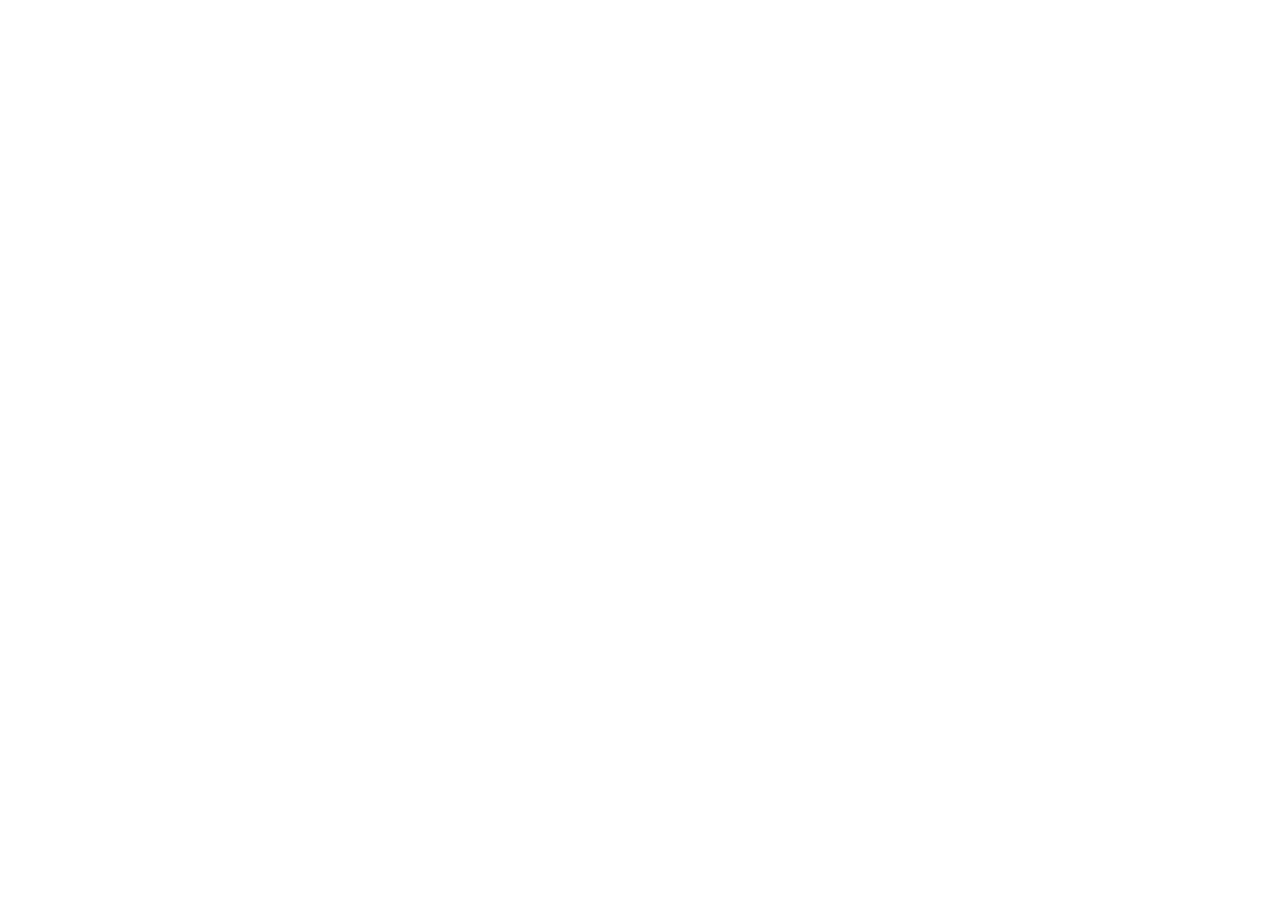
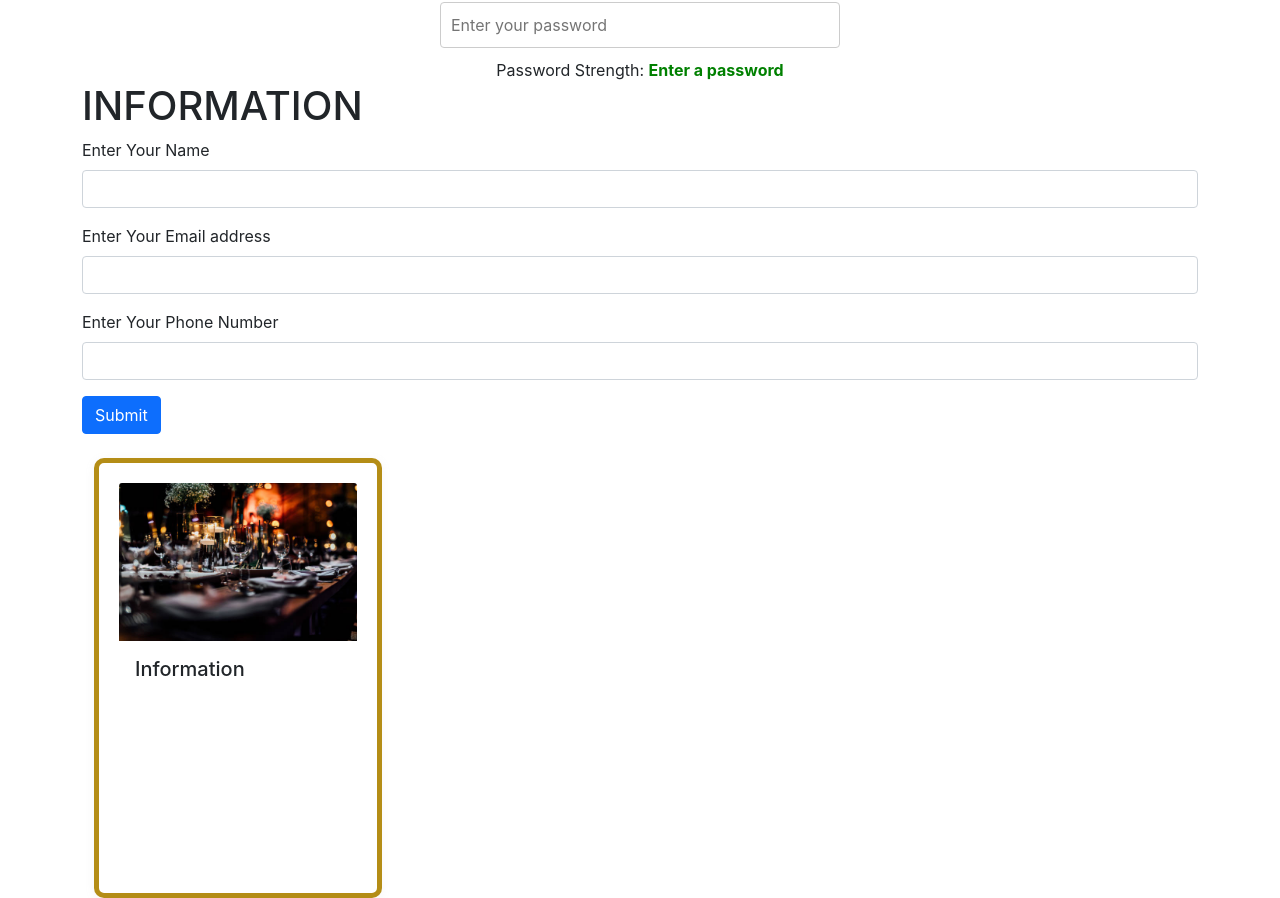
Before and after one commit to bismazaki/react, a React (Create React App) app: page / in a window 1280 px wide. Shown: the part 716-1614 px from the top of the page. Before the commit the page ends 800 px from the top, so only its background shows below. Built offline with nearby package versions, Linux system fonts and the light colour scheme.

Commit message:
Add PasswordChecker component and related files

```diff
--- a/src/App.js
+++ b/src/App.js
@@ -1,4 +1,6 @@
 import "./App.css"
+import Form from "./components/Form";
+import PasswordChecker from "./components/PasswordChecker";
 // import Accordian from "./components/Accordian";
 // import Cards from "./components/cards";
 // import Examplestate from "./components/Examplestate";
@@ -15,6 +17,8 @@ function App(){
     <Accordian head="Heading 02" desc="It is shown by default, until the collapse plugin adds the appropriate classes that we use to style each element. These classes control the overall appearance, as well as the showing and hiding via CSS transitions. You can modify any of this with custom CSS or overriding our default variables. It's also worth noting that just about any HTML can go within the .accordion-body, though the transition does limit overflow." count="b"/>
     <Accordian head="Heading 03" desc="It is shown by default, until the collapse plugin adds the appropriate classes that we use to style each element. These classes control the overall appearance, as well as the showing and hiding via CSS transitions. You can modify any of this with custom CSS or overriding our default variables. It's also worth noting that just about any HTML can go within the .accordion-body, though the transition does limit overflow." count="c"/> */}
     <Post/>
+    <PasswordChecker/>
+    <Form/>
     </>
   );
 }
--- /dev/null
+++ b/src/components/Cardinfo.jsx
@@ -0,0 +1,16 @@
+import img1 from '../image/img.jpg';
+export default function Cardinfo(prop){
+    return(
+<div className="container">
+<div className="card" style={{width: "18rem"}}>
+  <img src={img1} className="card-img-top" alt="..."/>
+  <div className="card-body">
+    <h5 className="card-title">Information</h5>
+    <p className="card-text">{prop.a}</p>
+    <p className="card-text">{prop.b}</p>
+    <p className="card-text">{prop.c}</p>
+  </div>
+</div>
+</div>
+    );
+}
--- /dev/null
+++ b/src/components/Form.jsx
@@ -0,0 +1,39 @@
+import { useState } from "react";
+import Cardinfo from "../components/Cardinfo";
+
+export default function Form() {
+
+    const [name , setname] = useState("");
+    const [email , setemail] = useState("");
+    const [phone , setphone] = useState("");
+
+    function handlesubmit(a){
+        a.preventDefault();
+        console.log(name);
+        console.log(email);
+        console.log(phone);
+    }
+    return (
+        <div className="container">
+            <h1>INFORMATION</h1>
+            <form onSubmit={handlesubmit}>
+            <div className="mb-3">
+                <label className="form-label">Enter Your Name</label>
+                <input type="text" className="form-control" id="exampleFormControlInput1" value={name} onChange={(e)=>{setname(e.target.value)}}  />
+            </div>
+            <div className="mb-3">
+                <label  className="form-label">Enter Your Email address</label>
+                <input type="email" className="form-control" id="exampleFormControlInput1" value={email} onChange={(e)=>{setemail(e.target.value)}} />
+            </div>
+            <div className="mb-3">
+                <label className="form-label">Enter Your Phone Number</label>
+                <input type="text" className="form-control" id="exampleFormControlInput1" value={phone} onChange={(e)=>{setphone(e.target.value)}}  />
+            </div>
+            <button type="submit" className="btn btn-primary">Submit</button>
+            </form>
+            <br/>
+           <Cardinfo a={name} b={email} c={phone}/>
+        </div>
+
+    );
+}
--- /dev/null
+++ b/src/components/PasswordChecker.jsx
@@ -0,0 +1,83 @@
+import React, { useState } from "react";
+export default function PasswordChecker() {
+    const [password, setPassword] = useState("");
+    const [strength, setStrength] = useState("");
+
+    const calculateStrength = (password) => {
+        if (password.length === 0) {
+          return "";
+        }
+        if (password.length < 6 || /^[a-zA-Z]+$/.test(password)) {
+          return "weak";
+        }
+        if (
+          password.length >= 6 &&
+          password.length <= 8 &&
+          /[a-zA-Z]/.test(password) &&
+          /\d/.test(password)
+        ) {
+          return "medium";
+        }
+        if (
+          password.length > 8 &&
+          /[a-zA-Z]/.test(password) &&
+          /\d/.test(password) &&
+          /[\W_]/.test(password)
+        ) {
+          return "strong";
+        }
+        return "weak";
+      };
+
+      const handlePasswordChange = (e) => {
+        const inputPassword = e.target.value;
+        setPassword(inputPassword);
+        setStrength(calculateStrength(inputPassword));
+      };
+    return (
+        <div style={{ maxWidth: "400px", margin: "auto", textAlign: "center" }}>
+            <h3>Password Strength Checker</h3>
+            <input
+                type="password"
+                value={password}
+                onChange={handlePasswordChange}
+                placeholder="Enter your password"
+                style={{
+                    width: "100%",
+                    padding: "10px",
+                    marginBottom: "10px",
+                    borderRadius: "4px",
+                    border: "1px solid #ccc",
+                }}
+            />
+            <div>
+                <span>Password Strength: </span>
+                <span
+                    style={{
+                        fontWeight: "bold",
+                        color:
+                            strength === "weak"
+                                ? "red"
+                                : strength === "medium"
+                                    ? "orange"
+                                    : "green",
+                    }}
+                >
+                    {strength || "Enter a password"}
+                </span>
+            </div>
+            <div className="password-strength-meter">
+                <div
+                    className={`strength-bar ${strength === "weak"
+                            ? "weak"
+                            : strength === "medium"
+                                ? "medium"
+                                : strength === "strong"
+                                    ? "strong"
+                                    : ""
+                        }`}
+                ></div>
+            </div>
+        </div>
+    )
+}
```
